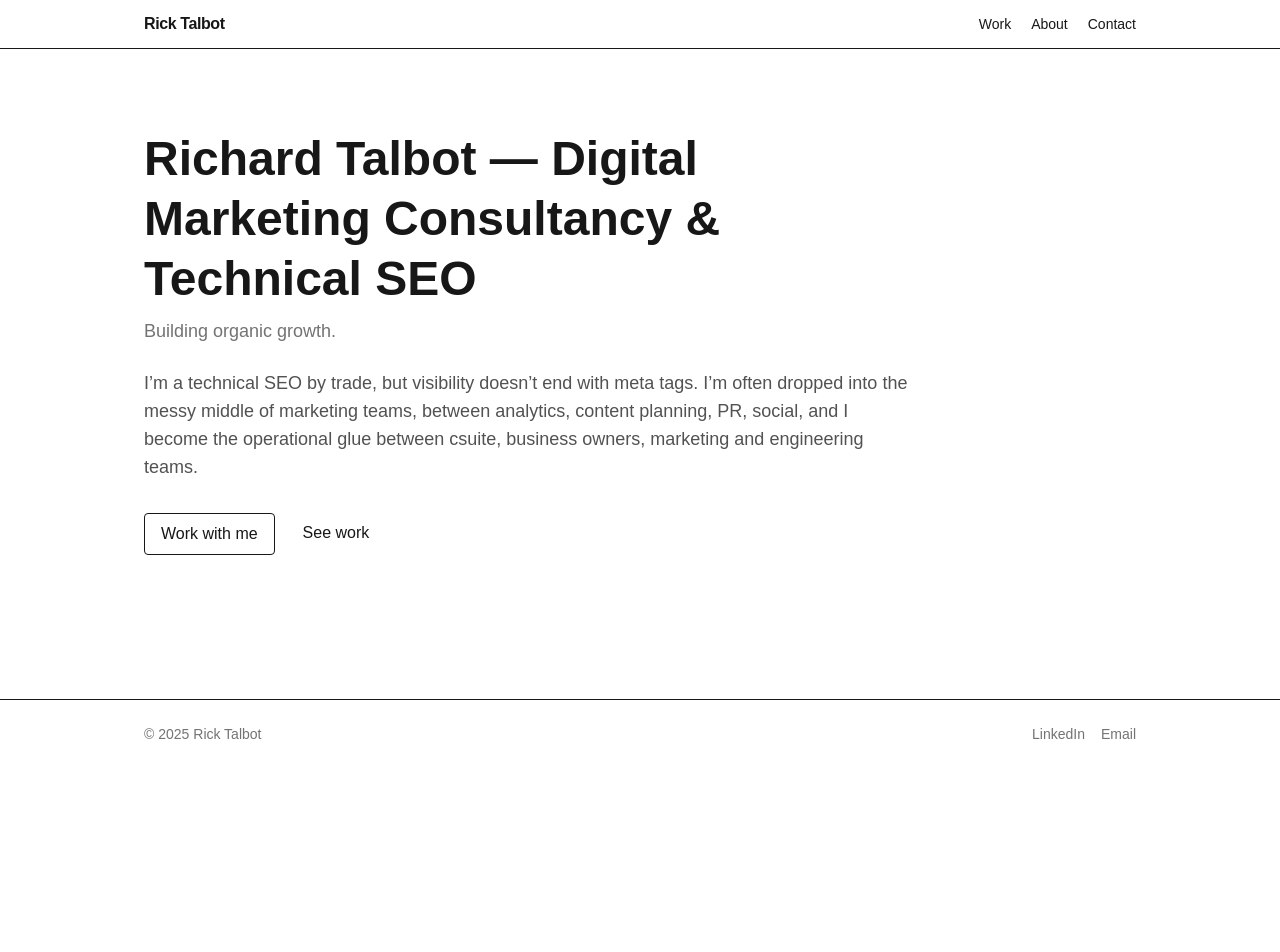
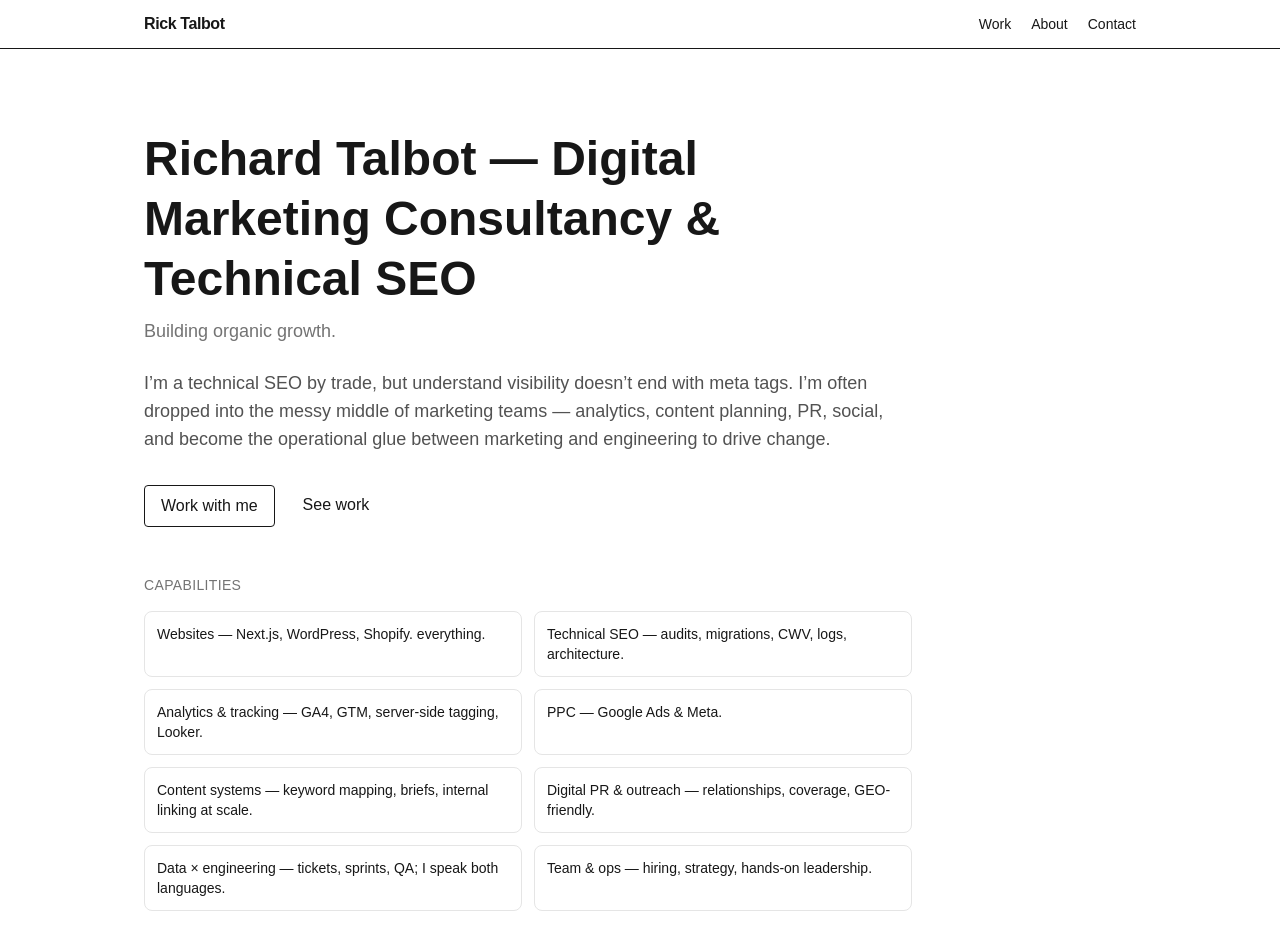
Before and after one commit to rht55/seo-site, a Next.js app: page / in a window 1280 px wide. Shown: the top 952 px of the page. Before the commit the page ends 800 px from the top, so only its background shows below. Built offline with nearby package versions, Linux system fonts and the light colour scheme.

Commit message:
add capabilities grid under CTA

```diff
--- a/app/page.tsx
+++ b/app/page.tsx
@@ -2,20 +2,21 @@ export default function Home() {
   return (
     <section className="py-20">
       <div className="max-w-3xl">
+        {/* H1 + subline */}
         <h1 className="text-4xl md:text-5xl font-semibold leading-tight">
           Richard Talbot — Digital Marketing Consultancy &amp; Technical SEO
         </h1>
-        <p className="mt-2 text-lg text-neutral-500">
-          Building organic growth.
+        <p className="mt-2 text-lg text-neutral-500">Building organic growth.</p>
+
+        {/* Positioning */}
+        <p className="mt-6 text-lg text-neutral-600">
+          I’m a technical SEO by trade, but understand visibility doesn’t end with meta
+          tags. I’m often dropped into the messy middle of marketing teams — analytics, content
+          planning, PR, social, and become the operational glue between marketing and
+          engineering to drive change.
         </p>
 
-        <p className="mt-6 text-lg text-neutral-600">
-          I’m a technical SEO by trade, but visibility doesn’t end with meta tags.
-          I’m often dropped into the messy middle of marketing teams, between analytics, content planning,
-          PR, social, and I become the operational glue between csuite, business owners, marketing and engineering teams.
-
-        </p>
-
+        {/* CTAs */}
         <div className="mt-8 flex gap-3">
           <a
             href="/contact"
@@ -30,6 +31,42 @@ export default function Home() {
             See work
           </a>
         </div>
+
+        {/* Capabilities – practical, one-line, full-stack */}
+        <div className="mt-12">
+          <h2 className="text-sm uppercase tracking-wide text-neutral-500">
+            Capabilities
+          </h2>
+
+          <div className="mt-4 grid grid-cols-1 sm:grid-cols-2 gap-3">
+            <div className="rounded-lg border border-neutral-200 p-3 text-sm">
+              Websites — Next.js, WordPress, Shopify.
+              everything.
+            </div>
+            <div className="rounded-lg border border-neutral-200 p-3 text-sm">
+              Technical SEO — audits, migrations, CWV, logs, architecture.
+            </div>
+            <div className="rounded-lg border border-neutral-200 p-3 text-sm">
+              Analytics &amp; tracking — GA4, GTM, server-side tagging, Looker.
+            </div>
+            <div className="rounded-lg border border-neutral-200 p-3 text-sm">
+              PPC — Google Ads &amp; Meta.
+            </div>
+            <div className="rounded-lg border border-neutral-200 p-3 text-sm">
+              Content systems — keyword mapping, briefs, internal linking at
+              scale.
+            </div>
+            <div className="rounded-lg border border-neutral-200 p-3 text-sm">
+              Digital PR &amp; outreach — relationships, coverage, GEO-friendly.
+            </div>
+            <div className="rounded-lg border border-neutral-200 p-3 text-sm">
+              Data × engineering — tickets, sprints, QA; I speak both languages.
+            </div>
+            <div className="rounded-lg border border-neutral-200 p-3 text-sm">
+              Team &amp; ops — hiring, strategy, hands-on leadership.
+            </div>
+          </div>
+        </div>
       </div>
     </section>
   );
```
